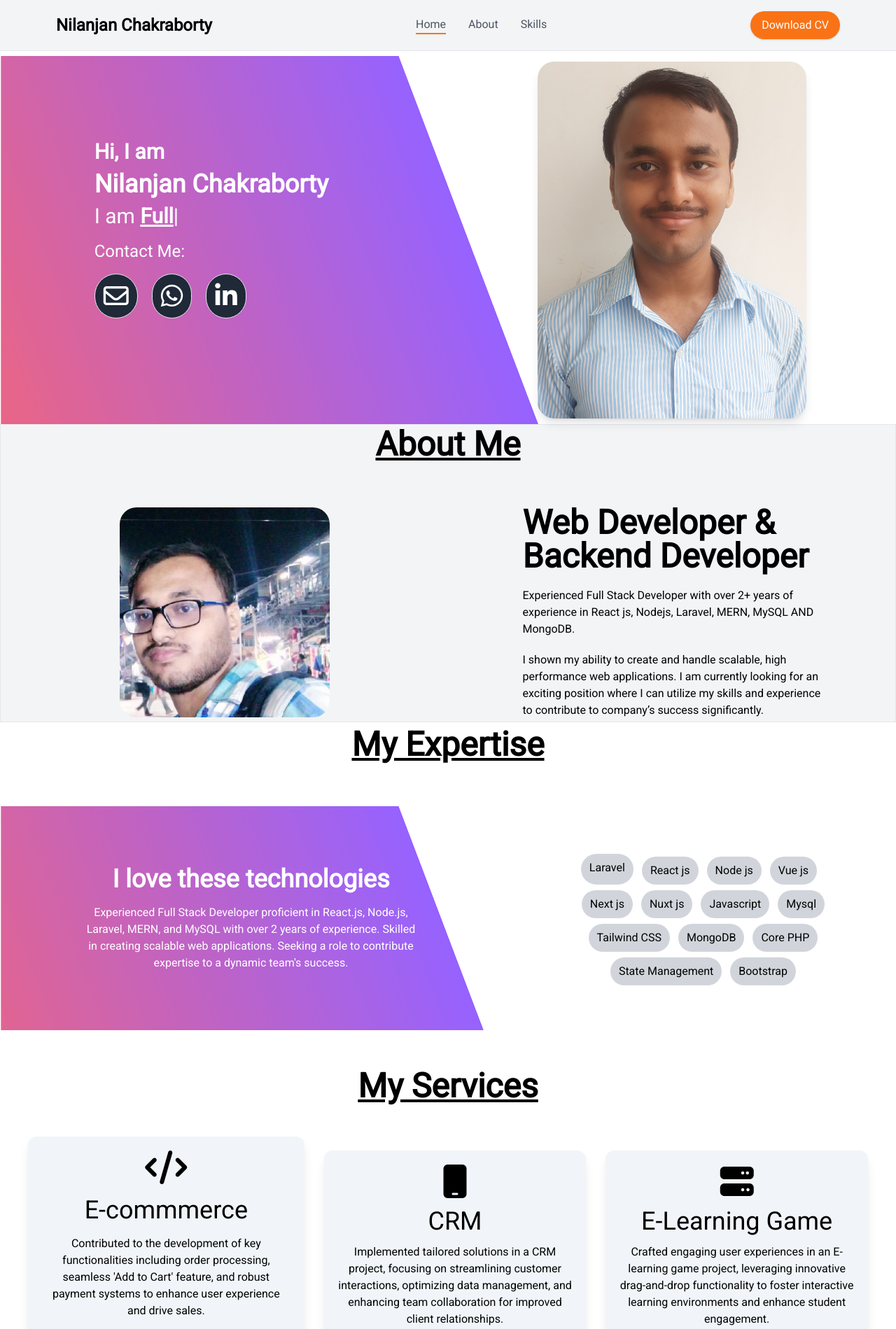
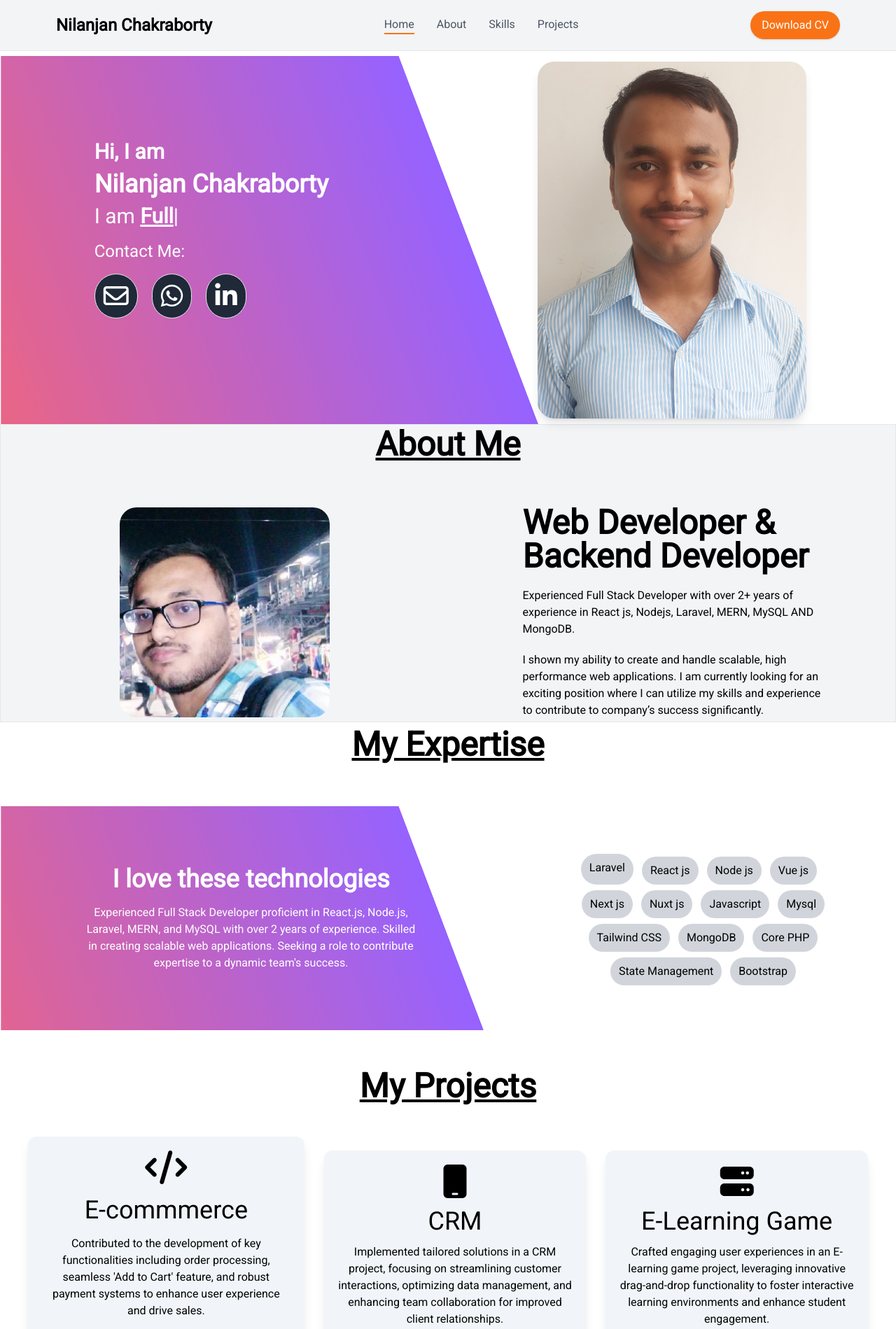
Before and after one commit to Nilanjan011/Nilanjan-chakraborty, a React (Vite) app: page / in a window 1280 px wide. Shown: the top 1899 px of the page at 70% size. Built offline with nearby package versions, Linux system fonts and the light colour scheme.

Commit message:
add projects link in navbar

```diff
--- a/src/components/Header.jsx
+++ b/src/components/Header.jsx
@@ -34,6 +34,12 @@ const Header = () => {
       title: "Skills",
       link: "#skills",
       id: 3,
+      isActive: false,
+    },
+    {
+      title: "Projects",
+      link: "#projects",
+      id: 4,
       isActive: false,
     },
   ]);
--- a/src/components/Services.jsx
+++ b/src/components/Services.jsx
@@ -4,8 +4,8 @@ const Services = () => {
   return (
     <>
       <div className="main-container py-14">
-        <h1 className="text-5xl font-bold text-center underline">
-          My Services
+        <h1 className="text-5xl font-bold text-center underline" id="projects">
+          My Projects
         </h1>
         <div className="space-y-5 md:space-x-5 px-10 mt-12 grid grid-cols-1 gap-3 md:grid md:grid-cols-3 md:gap-2">
           <div className="cursor-pointer hover:bg-gray-100 bg-slate-100 p-5 text-center shadow-lg rounded-xl space-y-4">
```
